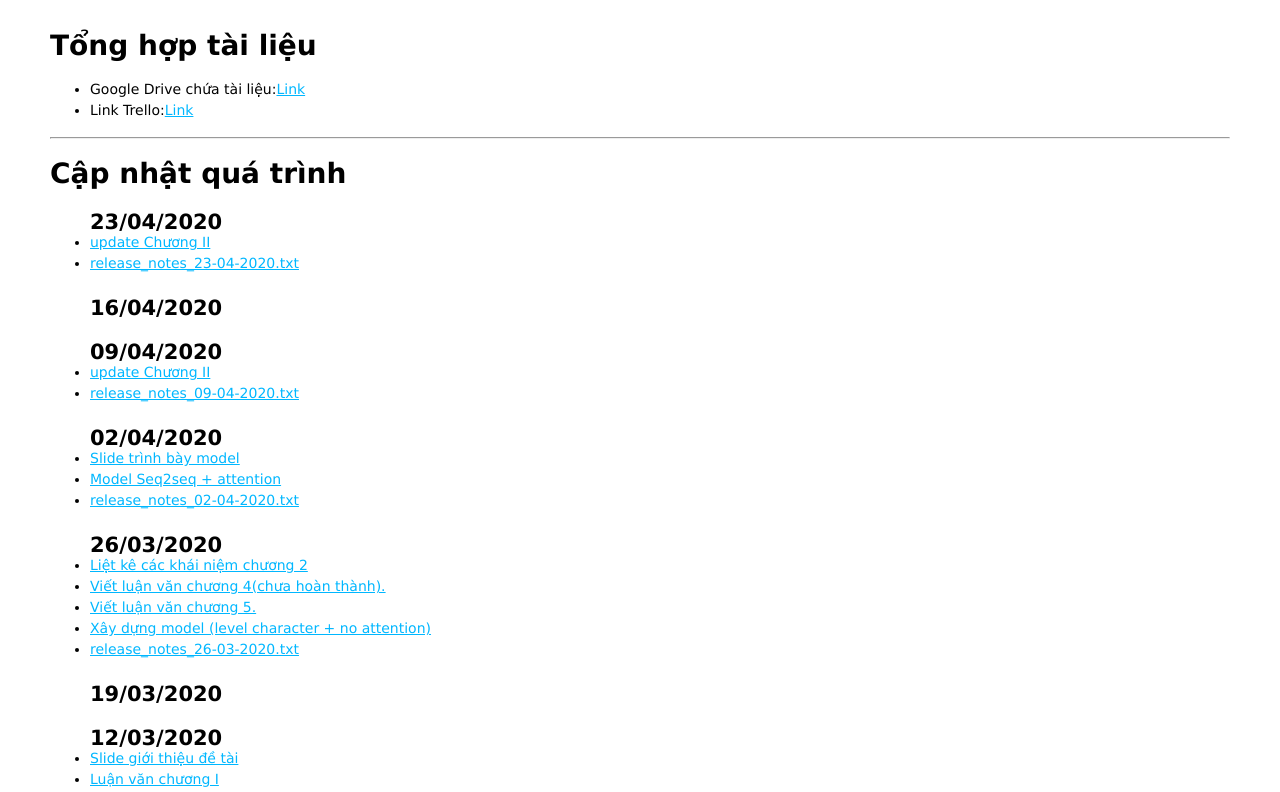
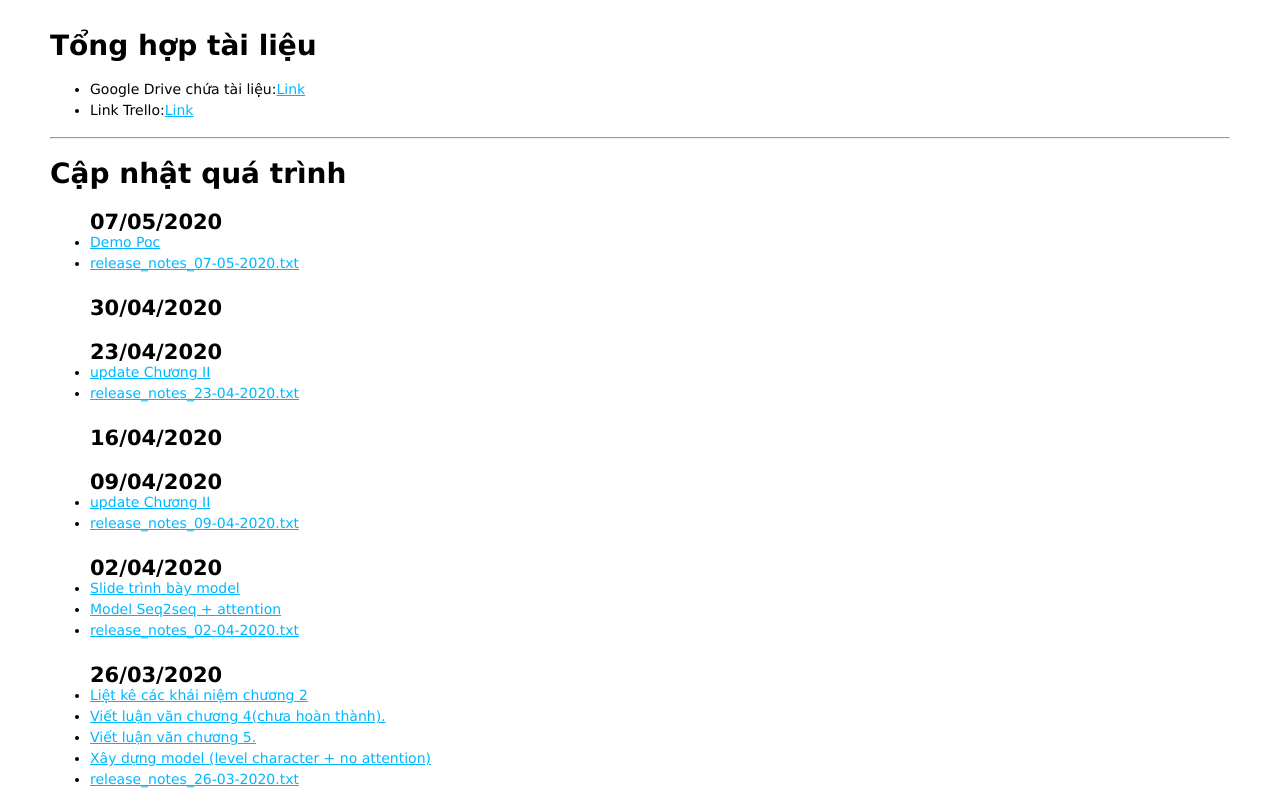
Before and after one commit to tientruongphamnhat/releasePlan, a React (Create React App) app: page / in a window 1280 px wide. Shown: the top 792 px of the page. Built offline with nearby package versions, Linux system fonts and the light colour scheme.

Commit message:
update 07/05/2020

```diff
--- a/src/App.js
+++ b/src/App.js
@@ -108,6 +108,18 @@ class App extends React.Component {
         <hr />
         <h1>Cập nhật quá trình</h1>
         <ul>
+          <h2>07/05/2020</h2>
+          <li>
+            <a href="http://demo-translate-poc.herokuapp.com/">Demo Poc</a>
+          </li>
+          <li>
+            <Link to="/Release_notes_07-05-2020.txt">
+              release_notes_07-05-2020.txt
+            </Link>
+          </li>
+
+          <h2>30/04/2020</h2>
+
           <h2>23/04/2020</h2>
           <li>
             <a href="https://drive.google.com/uc?export=download&id=1er9U-TVcR6hzhB4G0YTxBqYdZRLPyQ3Z">
@@ -194,7 +206,7 @@ class App extends React.Component {
           </li>
 
           <li>
-            <a href="http://3.21.198.225/">PoC</a>
+            <a href="http://demo-translate-poc.herokuapp.com/">PoC</a>
           </li>
 
           <li>
--- a/src/index.js
+++ b/src/index.js
@@ -12,6 +12,7 @@ import Release0204 from './release-note/release-note-02-04';
 import Release0904 from './release-note/release-note-09-04';
 // import Release1604 from './release-note/release-note-16-04';
 import Release2304 from './release-note/release-note-23-04';
+import Release0705 from './release-note/release-note-07-05';
 import * as serviceWorker from './serviceWorker';
 
 ReactDOM.render(
@@ -41,9 +42,9 @@ ReactDOM.render(
       <Route path="/Release_notes_23-04-2020.txt">
         <Release2304 />
       </Route>
-      {/* <Route path="/dashboard">
-        <Dashboard />
-      </Route> */}
+      <Route path="/Release_notes_07-05-2020.txt">
+        <Release0705 />
+      </Route>
     </Switch>
   </Router>,
   document.getElementById('root')
--- /dev/null
+++ b/src/release-note/release-note-07-05.js
@@ -0,0 +1,21 @@
+import React from 'react';
+import '../App.css';
+
+class Release0705 extends React.Component {
+  render() {
+    return (
+      <>
+        <ul>
+          <li>Đã chạy được demo</li>
+          <li>Phần front-end em deploy lên heroku chạy ổn</li>
+          <li>
+            Nhưng phần Rest APi server đang deploy trên aws ec2 cứ mỗi lần hết
+            tài nguyên là bị die, em không biết nên fix thế nào
+          </li>
+        </ul>
+      </>
+    );
+  }
+}
+
+export default Release0705;
```
